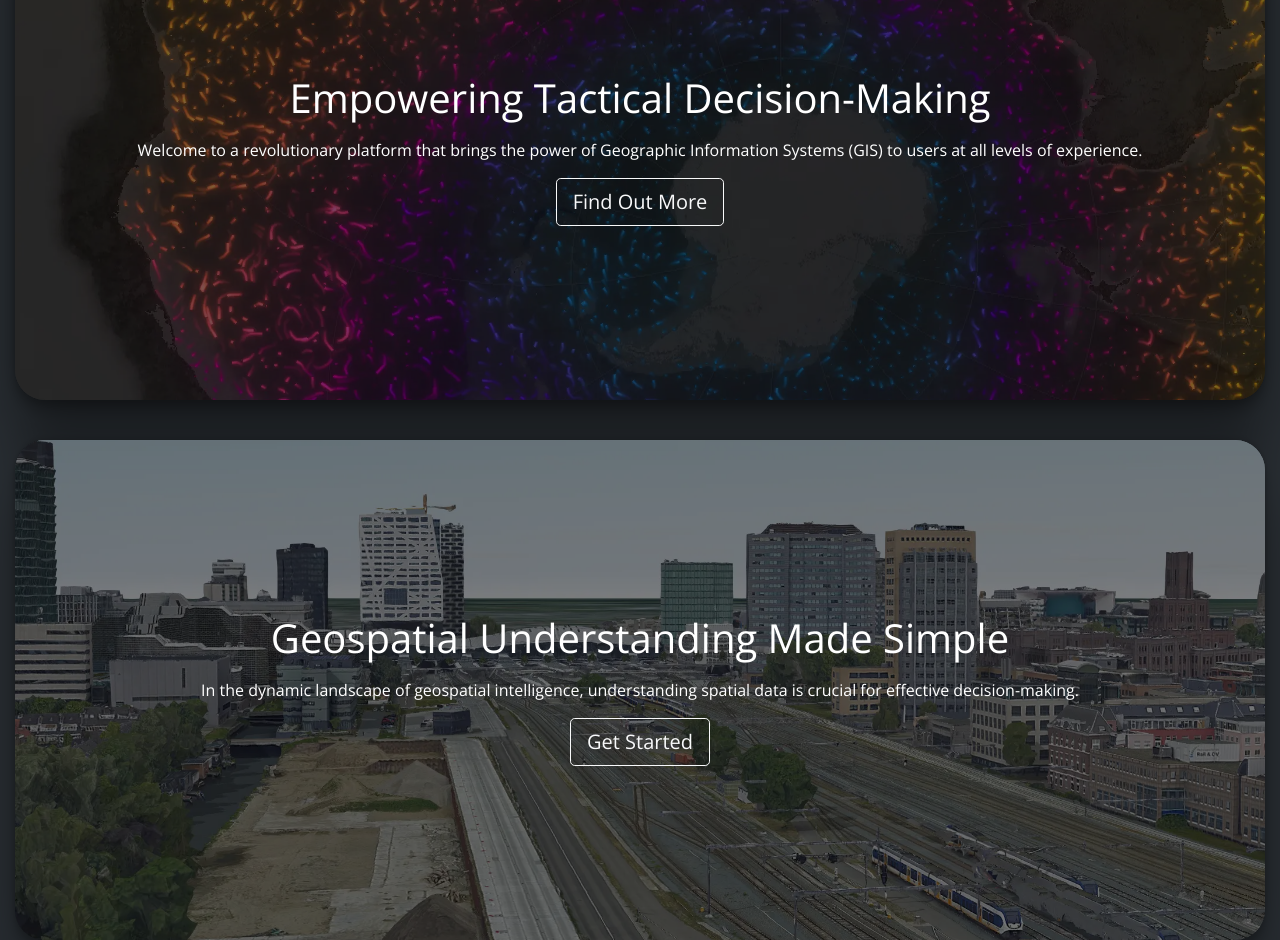
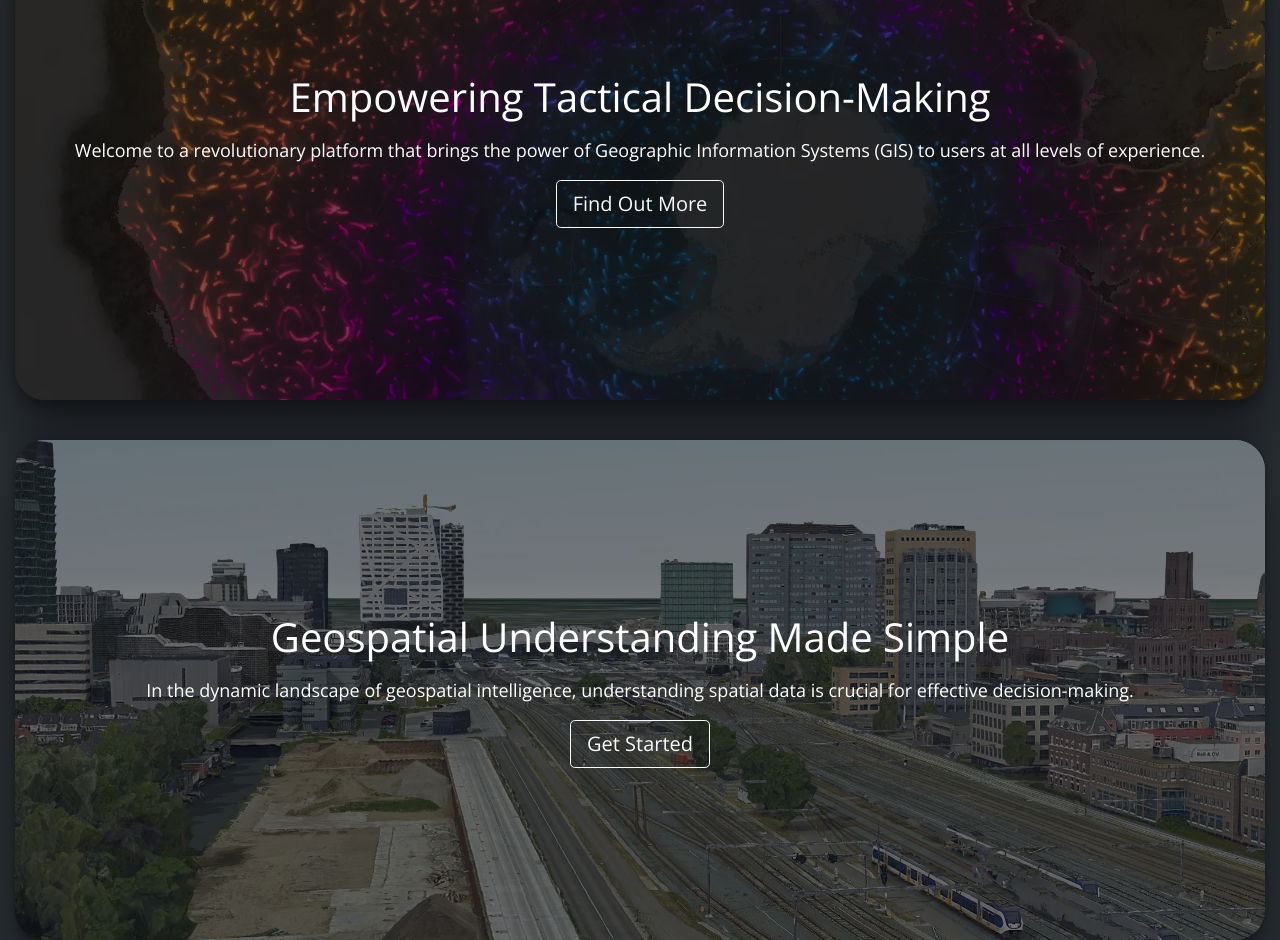
Before and after one commit to Natte2110/herb-monitoring, a plain HTML site: page index.html in a window 1280 px wide. Shown: the part 900-1840 px from the top of the page. Drawn offline with nearby package versions, Linux system fonts and the light colour scheme.

Commit message:
style: Add rule for new p elements

```diff
--- a/assets/css/style.css
+++ b/assets/css/style.css
@@ -170,6 +170,10 @@ body {
   height: 500px;
   border-radius: 30px;
   margin-bottom: 40px;
+}
+
+.map p{
+  font-size: large;
 }
 
 #map01 {
```
